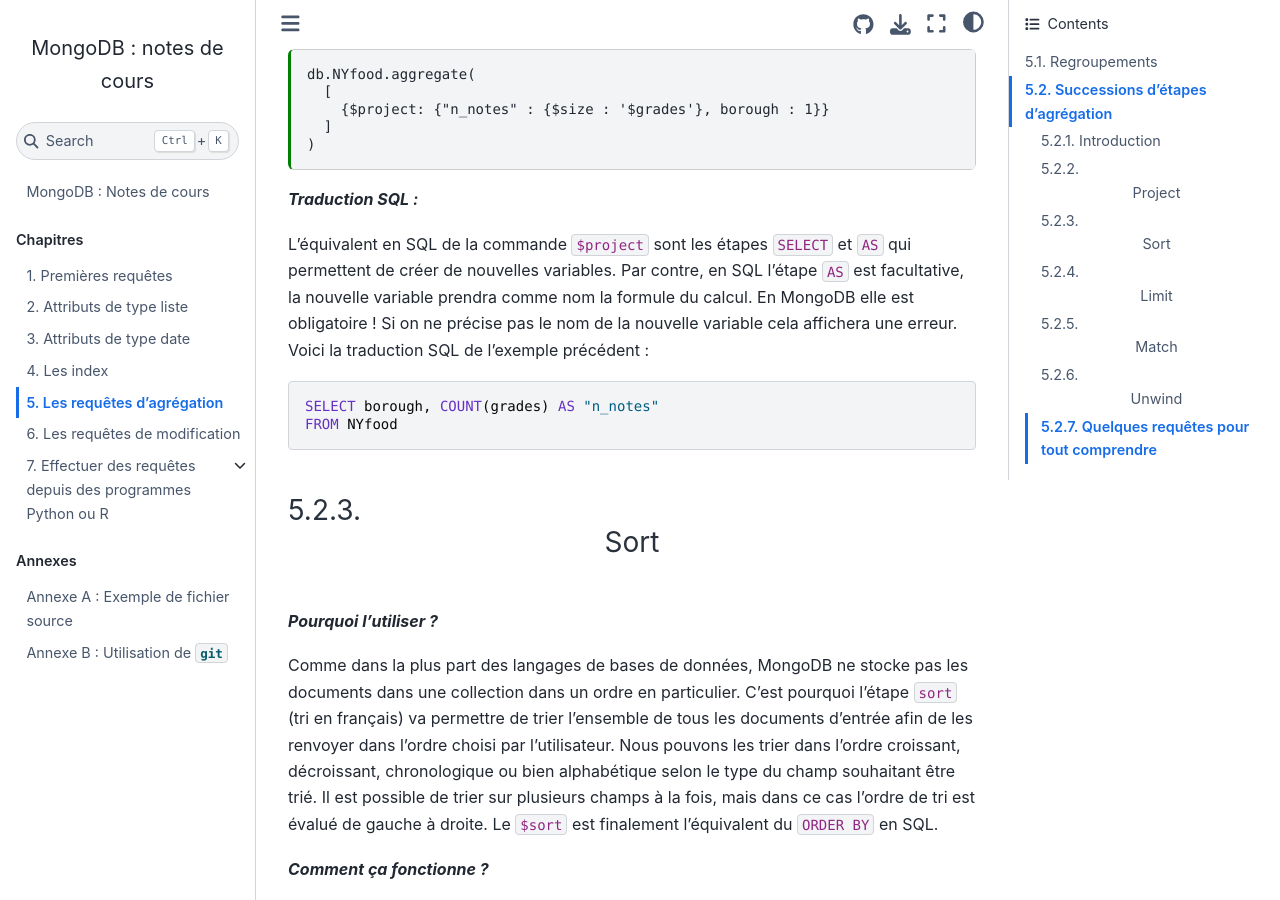
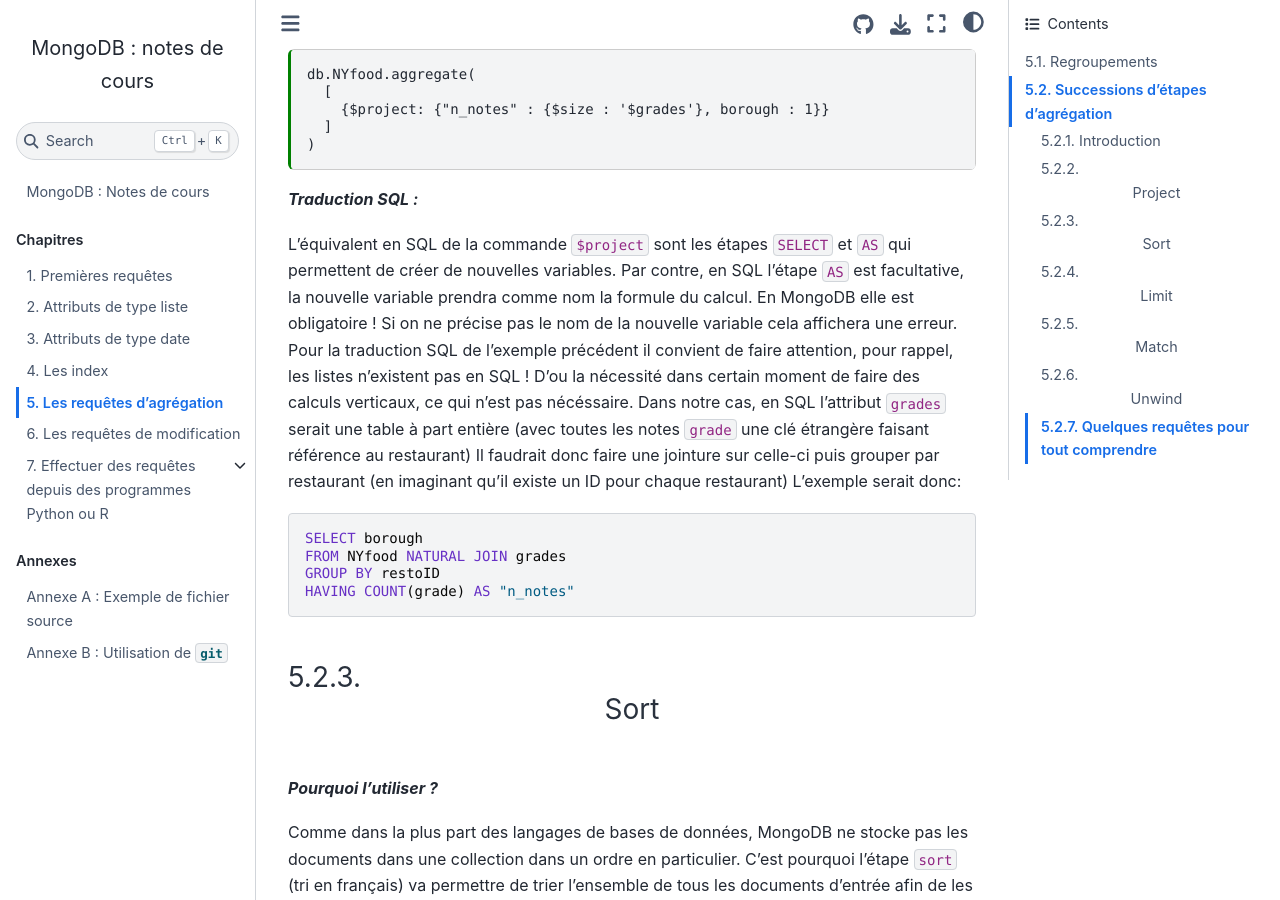
Before and after one commit to rtavenar/mongo_book, a Jupyter Book: the page built from content/05_agreg.md, in a window 1280 px wide and 900 px high, scrolled down 2232 px. Built offline with Jupyter Book 1.0.4 settings and Sphinx 7.4.7 and the Sphinx Book theme 1.1.4, drawn with Linux system fonts in a browser that asks for light colours; some of the changed text lies outside the part shown.

Commit message:
MAJ suite remarques
3/ exemple $project
9/ $unwid -> $unwind

````diff
--- a/content/05_agreg.md
+++ b/content/05_agreg.md
@@ -106,11 +106,18 @@ permettent de créer de nouvelles variables. Par contre, en SQL
 l'étape `AS` est facultative, la nouvelle variable prendra
 comme nom la formule du calcul. En MongoDB elle est obligatoire !
 Si on ne précise pas le nom de la nouvelle variable cela affichera
-une erreur. Voici la traduction SQL  de l'exemple précédent :
+une erreur. Pour la traduction SQL de l'exemple précédent il convient de faire attention,
+pour rappel, les listes n'existent pas en SQL ! D'ou la nécessité
+dans certain moment de faire des calculs verticaux, ce qui n'est pas nécéssaire.
+Dans notre cas, en SQL l'attribut `grades` serait une table à part entière (avec toutes les notes `grade` une clé étrangère faisant référence au restaurant)
+Il faudrait donc faire une jointure sur celle-ci puis grouper par restaurant (en imaginant qu'il existe un ID pour chaque restaurant)
+L'exemple serait donc:
 
  ```sql
- SELECT borough, COUNT(grades) AS "n_notes"
- FROM NYfood
+ SELECT borough
+ FROM NYfood NATURAL JOIN grades
+ GROUP BY restoID
+ HAVING COUNT(grade) AS "n_notes"
  ```
 
 ### <center> Sort </center>
@@ -330,7 +337,7 @@ db.NYfood.aggregate(
 )
 ```
 
-Trouver un équivalent ici en SQL paraît compliqué avec le unwind, mais par étape ici on a :
+Trouver un équivalent ici en SQL paraît compliqué avec le `$unwind, mais par étape ici on a :
 
 * `$match` : on rend un tableau avec uniquement des restaurants de brooklyn.
 * `$unwind` : on sépare les individus du tableau rendu par l'étape précédente par leur notes.
````
Also changed, not shown: other parts of content/05_agreg.md (+6 -6 lines).
